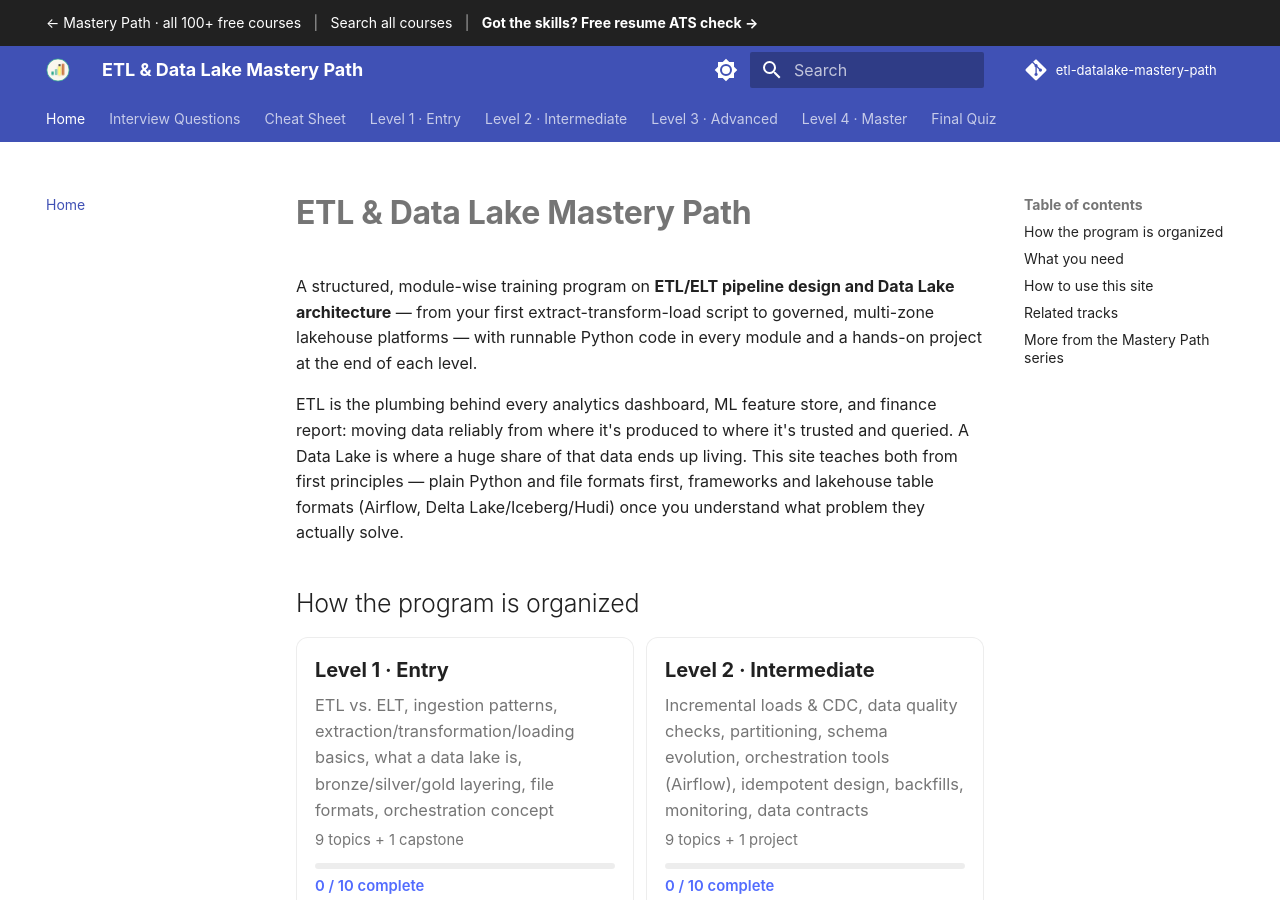
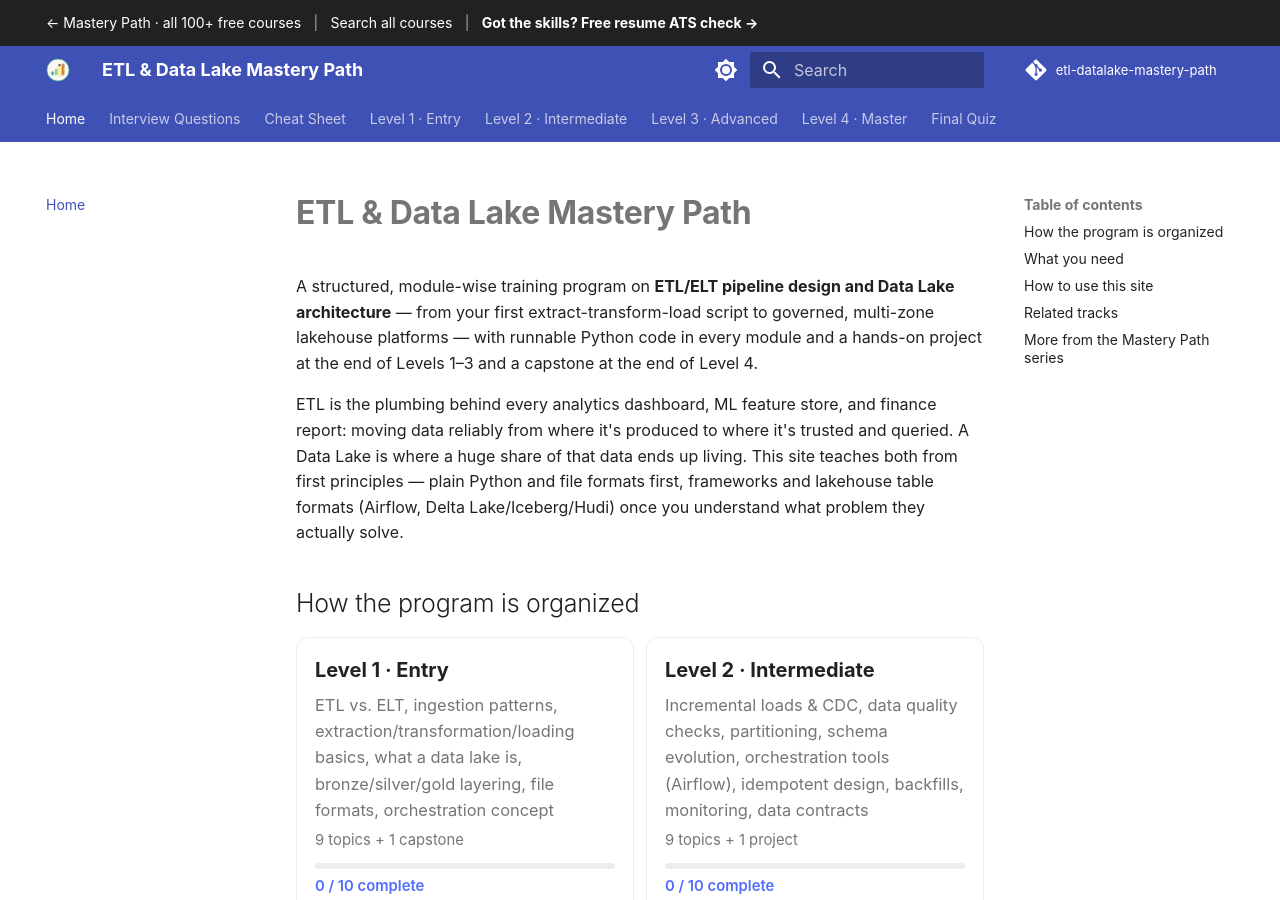
Before and after one commit to SIGILIPELLI/etl-datalake-mastery-path, an MkDocs documentation site: the page built from docs/index.md, in a window 1280 px wide and 900 px high. Built offline with MkDocs 1.6.1 and Material for MkDocs 9.7.7, drawn with Linux system fonts in a browser that asks for light colours; comment, search, counter and statistics services are not loaded.

Commit message:
Course home: state that Levels 1-3 end with a project and Level 4 with the capstone
Co-Authored-By: Claude Sonnet 5.5 <noreply@anthropic.com>

```diff
--- a/docs/index.md
+++ b/docs/index.md
@@ -8,7 +8,7 @@ description: "Free course on ETL/ELT pipeline design and data lake architecture
 A structured, module-wise training program on **ETL/ELT pipeline design and
 Data Lake architecture** — from your first extract-transform-load script to
 governed, multi-zone lakehouse platforms — with runnable Python code in every
-module and a hands-on project at the end of each level.
+module and a hands-on project at the end of Levels 1–3 and a capstone at the end of Level 4.
 
 ETL is the plumbing behind every analytics dashboard, ML feature store, and
 finance report: moving data reliably from where it's produced to where it's
```
